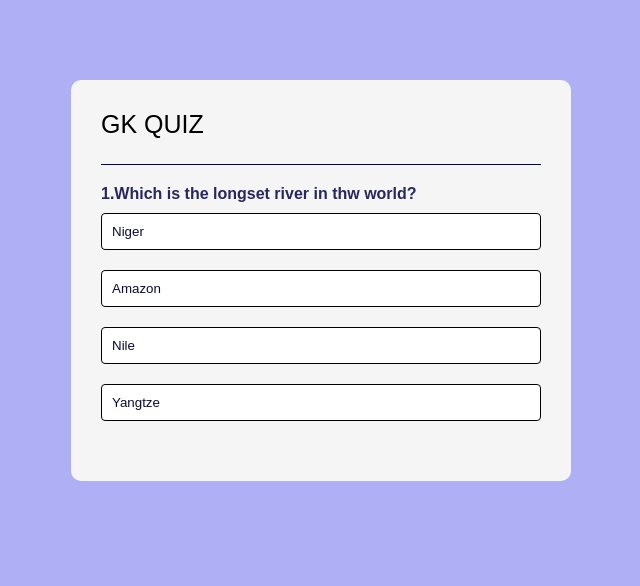
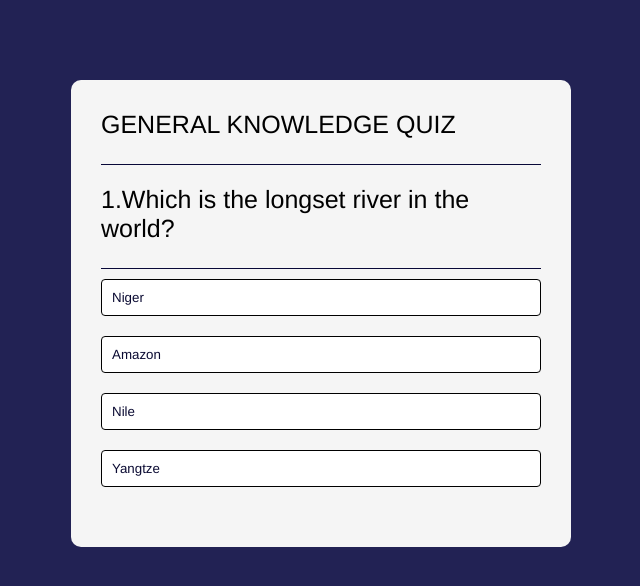
Before and after one commit to suhanidhar25/Quiz-game, a plain HTML site: page index.html in a window 1280 px wide. Shown: the whole page, without its empty margins (319-959 px from the left). Drawn offline with Linux system fonts and the light colour scheme.

Commit message:
changes committed

```diff
--- a/index.html
+++ b/index.html
@@ -8,9 +8,9 @@
 </head>
 <body>
     <div class="main">
-        <h1>GK QUIZ</h1>
+        <h1>GENERAL KNOWLEDGE QUIZ</h1>
         <div class="quiz">
-            <h2 id="question">Question goes here</h2>
+            <h1 id="question">Question goes here</h1>
             <div id="ans-buttons">
                 <button class="btn">ans1</button>
                 <button class="btn">ans2</button>
--- a/script.js
+++ b/script.js
@@ -1,6 +1,6 @@
 const questions = [
     {
-        question: "Which is the longset river in thw world?",
+        question: "Which is the longset river in the world?",
         answers: [
             { text: "Niger", correct: false },
             { text: "Amazon", correct: false },
--- a/style.css
+++ b/style.css
@@ -1,13 +1,13 @@
 *{
     margin:0;
     padding: 0;
-    font-family: Arial, Helvetica, sans-serif;
+    font-family: 'Franklin Gothic Medium', 'Arial Narrow', Arial, sans-serif;
     box-sizing: border-box;
 
 }
 
 body{
-    background: rgb(175, 175, 246);
+    background: rgb(34, 34, 84);
 
 }
 
```
